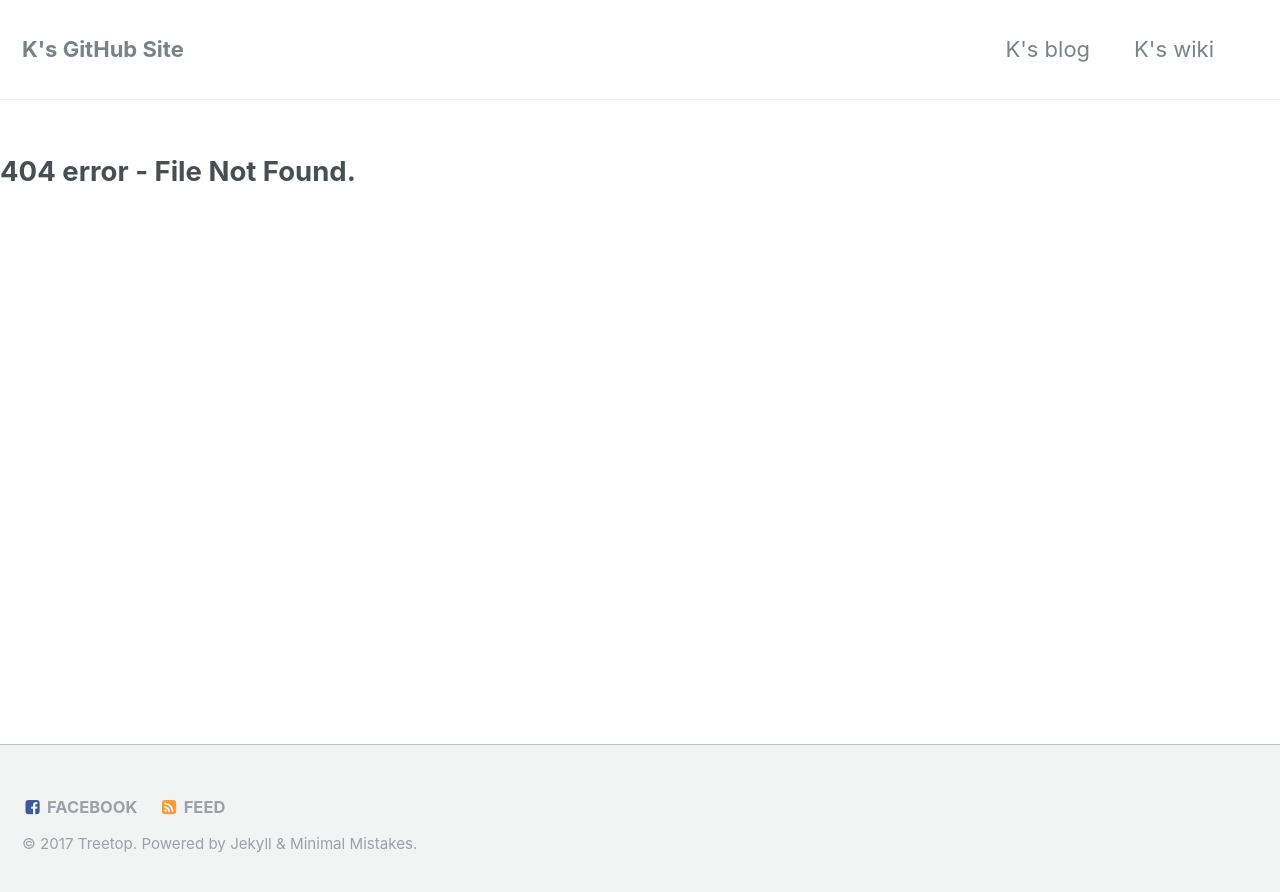
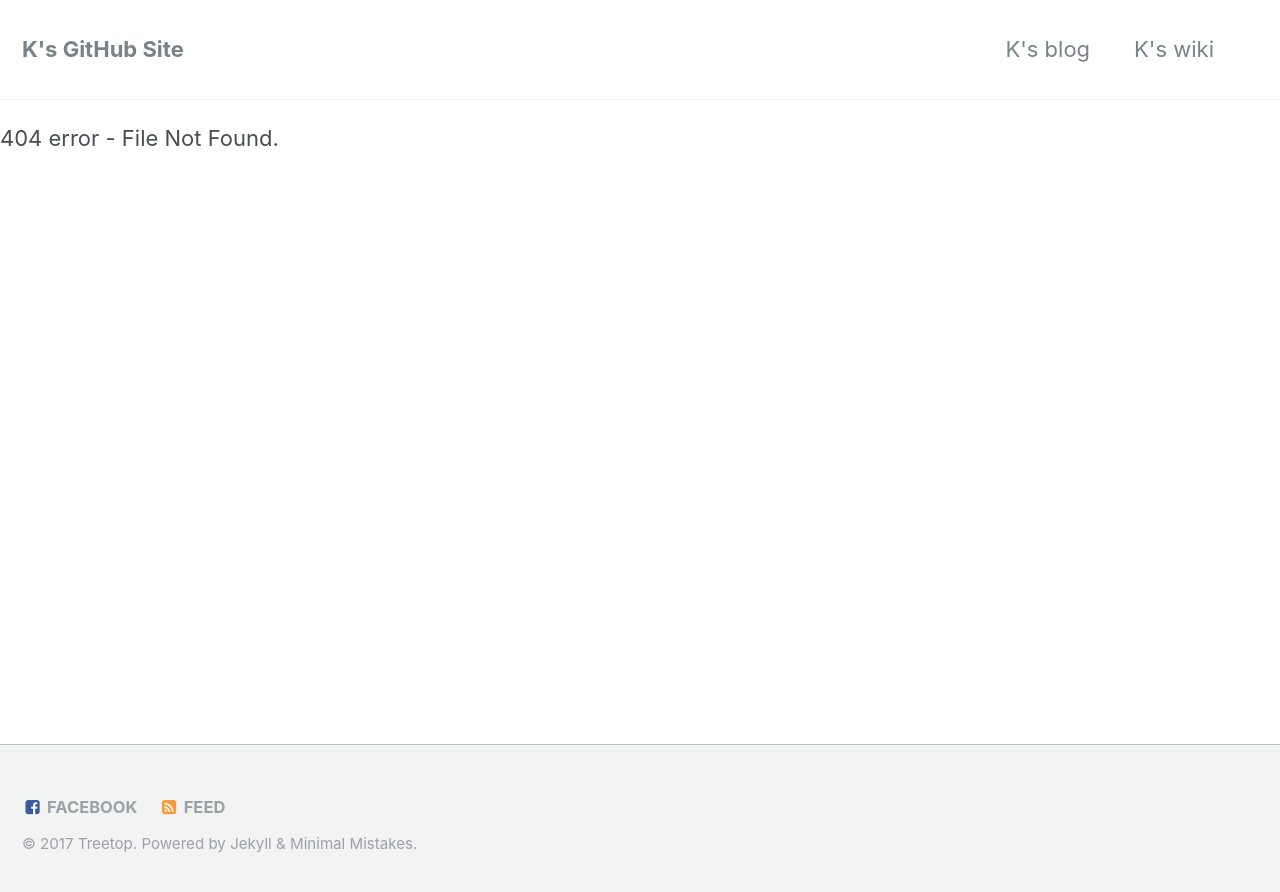
Before and after one commit to laureltreetop/laureltreetop.github.io, a Jekyll site: the page built from 404.md, in a window 1280 px wide. Shown: the top 892 px of the page. Built offline with Jekyll 4.4.1, drawn with Linux system fonts in a browser that asks for light colours; our own code applies the rules of GitHub Pages for plain Markdown files.

Commit message:
Update 404.md

```diff
--- a/404.md
+++ b/404.md
@@ -1 +1 @@
-## 404 error - File Not Found.
+404 error - File Not Found.
```
